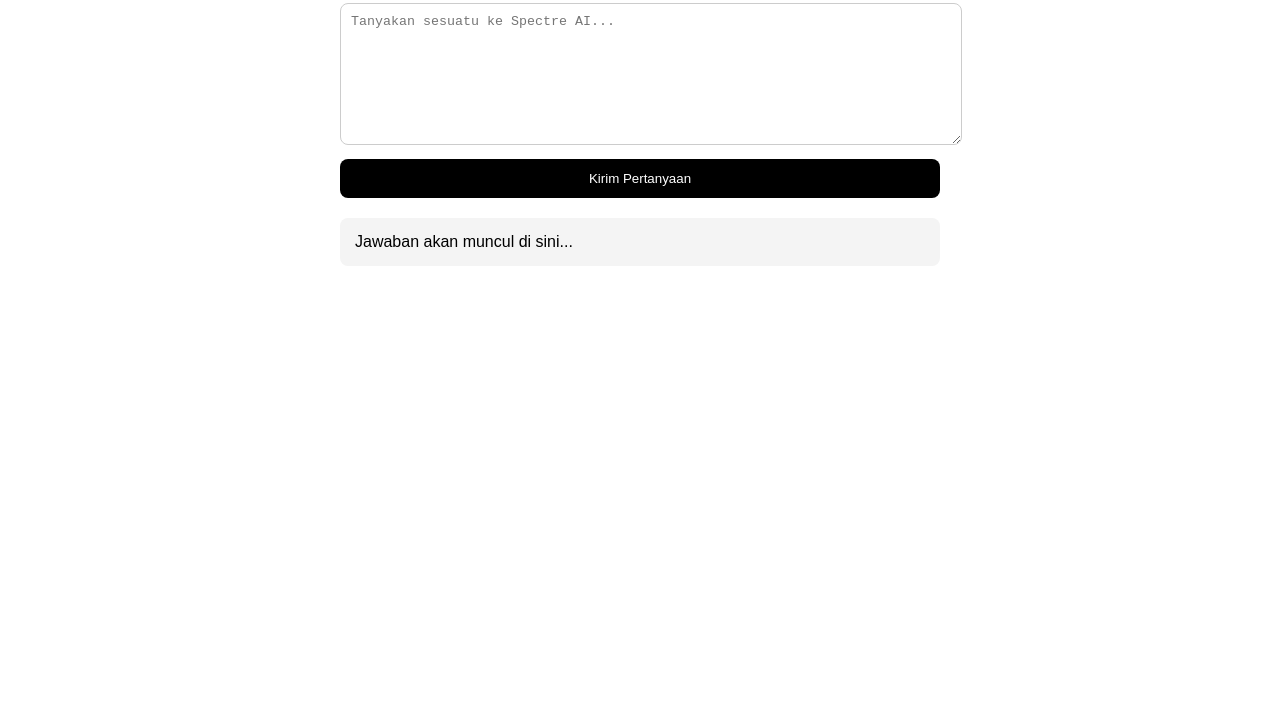
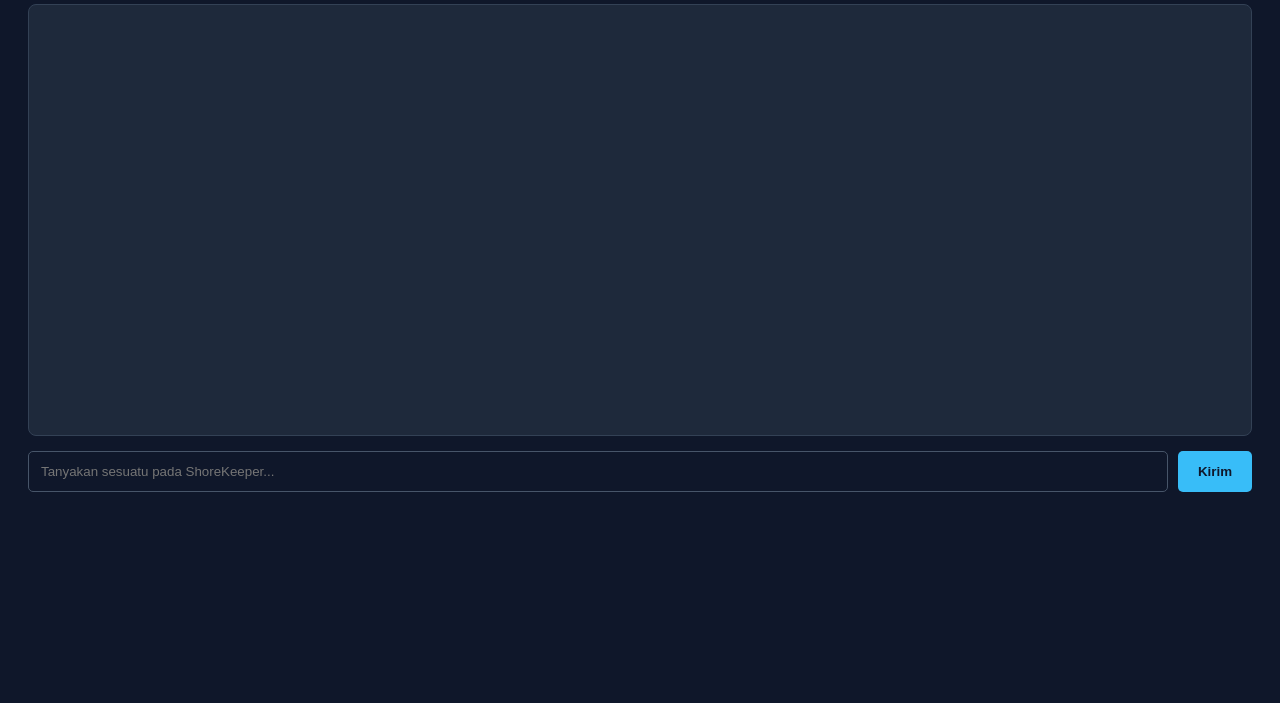
Before and after one commit to hoshinoterrohorus-prog/2d-rpg, a website: page index.html in a window 1280 px wide. Shown: the part 97-800 px from the top of the page. Drawn offline with Linux system fonts and the light colour scheme.

Commit message:
Update title and enhance chat interface styling

```diff
--- a/index.html
+++ b/index.html
@@ -3,40 +3,84 @@
 <head>
     <meta charset="UTF-8">
     <meta name="viewport" content="width=device-width, initial-scale=1.0">
-    <title>Spectre AI</title>
+    <title>Spectre AI - ShoreKeeper Mode</title>
     <style>
-        body { font-family: sans-serif; padding: 20px; max-width: 600px; margin: auto; }
-        textarea { width: 100%; height: 120px; padding: 10px; border-radius: 8px; border: 1px solid #ccc; }
-        button { width: 100%; padding: 12px; background: #000; color: white; border: none; border-radius: 8px; margin-top: 10px; cursor: pointer; }
-        #response { margin-top: 20px; padding: 15px; background: #f4f4f4; border-radius: 8px; white-space: pre-wrap; }
+        body { font-family: 'Segoe UI', sans-serif; padding: 20px; background: #0f172a; color: #e2e8f0; }
+        #chat-box { height: 400px; overflow-y: scroll; border: 1px solid #334155; padding: 15px; margin-bottom: 15px; border-radius: 8px; background: #1e293b; }
+        .input-group { display: flex; gap: 10px; }
+        input { flex: 1; padding: 12px; border-radius: 5px; border: 1px solid #475569; background: #0f172a; color: white; }
+        button { padding: 10px 20px; border-radius: 5px; border: none; background: #38bdf8; color: #0f172a; font-weight: bold; cursor: pointer; }
+        button:hover { background: #7dd3fc; }
     </style>
 </head>
 <body>
-    <h1>Spectre AI</h1>
-    <textarea id="prompt" placeholder="Tanyakan sesuatu ke Spectre AI..."></textarea>
-    <button onclick="tanyaAI()">Kirim Pertanyaan</button>
-    <div id="response">Jawaban akan muncul di sini...</div>
+
+    <h2>Spectre AI</h2>
+    <div id="chat-box"></div>
+    <div class="input-group">
+        <input type="text" id="userInput" placeholder="Tanyakan sesuatu pada ShoreKeeper...">
+        <button onclick="sendMessage()">Kirim</button>
+    </div>
 
     <script>
-        async function tanyaAI() {
-            const prompt = document.getElementById('prompt').value;
-            const resDiv = document.getElementById('response');
-            if(!prompt) return alert("Isi dulu pertanyaannya!");
+        // Fungsi ShoreKeeper Voice Configuration
+        function speakResponse(text) {
+            window.speechSynthesis.cancel(); // Reset suara yang sedang berjalan
+            const speech = new SpeechSynthesisUtterance(text);
 
-            resDiv.innerText = "Spectre sedang berpikir...";
+            // Konfigurasi ShoreKeeper: Tenang, Dewasa, Elegan
+            speech.lang = 'id-ID';
+            speech.rate = 0.85;  // Sedikit lambat (tenang)
+            speech.pitch = 1.05; // Sedikit di atas normal (lembut)
+            speech.volume = 1;
+
+            // Mencoba mencari suara Google Bahasa Indonesia untuk kualitas terbaik
+            const voices = window.speechSynthesis.getVoices();
+            const googleVoice = voices.find(v => v.name.includes("Google Bahasa Indonesia"));
+            if (googleVoice) {
+                speech.voice = googleVoice;
+            }
+
+            window.speechSynthesis.speak(speech);
+        }
+
+        // Fungsi kirim pesan ke API Groq kamu
+        async function sendMessage() {
+            const input = document.getElementById('userInput');
+            const chatBox = document.getElementById('chat-box');
+            const userText = input.value;
+
+            if (!userText) return;
+
+            chatBox.innerHTML += `<p style="color: #94a3b8;"><b>Kamu:</b> ${userText}</p>`;
+            input.value = '';
 
             try {
                 const response = await fetch('/api/ask', {
                     method: 'POST',
                     headers: { 'Content-Type': 'application/json' },
-                    body: JSON.stringify({ prompt })
+                    body: JSON.stringify({ body: userText })
                 });
+
                 const data = await response.json();
-                resDiv.innerText = data.response || "Error: " + data.error;
-            } catch (e) {
-                resDiv.innerText = "Gagal menghubungi server.";
+                const aiResponse = data.response;
+
+                chatBox.innerHTML += `<p style="color: #38bdf8;"><b>ShoreKeeper:</b> ${aiResponse}</p>`;
+
+                // Panggil suara
+                speakResponse(aiResponse);
+
+                chatBox.scrollTop = chatBox.scrollHeight;
+            } catch (err) {
+                chatBox.innerHTML += `<p style="color: #ef4444;">Error: Tidak dapat menghubungi server.</p>`;
+                console.error("Error:", err);
             }
         }
+
+        // Memastikan suara termuat saat halaman terbuka
+        window.speechSynthesis.onvoiceschanged = () => {
+            console.log("Suara siap.");
+        };
     </script>
 </body>
 </html>
```
